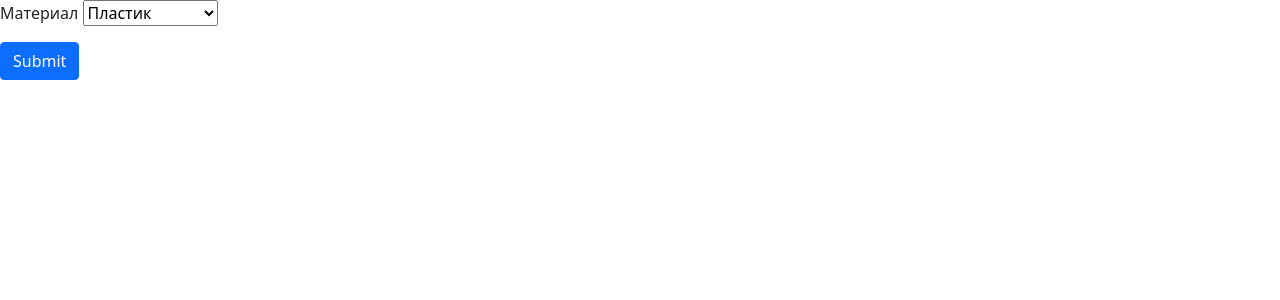
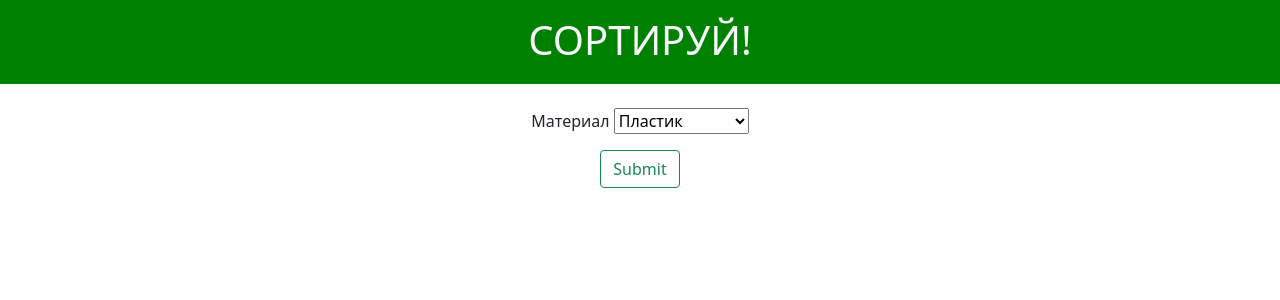
Before and after one commit to 5BytesHack/greensort, a Flask app: page /map/ in a window 1280 px wide. Shown: the top 300 px of the page. Run offline with Flask 2, Linux system fonts and the light colour scheme.

Commit message:
Пара фиксов

```diff
--- a/backend_with_ui/app.py
+++ b/backend_with_ui/app.py
@@ -8,7 +8,7 @@ app = Flask(__name__)
 
 @app.route("/", methods=['get'])
 def index():
-    render_template('index.html')
+    return render_template('index.html')
 
 
 @app.route("/map/", methods=['post', 'get'])
--- a/backend_with_ui/templates/map.html
+++ b/backend_with_ui/templates/map.html
@@ -30,9 +30,15 @@
 
 </head>
 
-<body>
+<body class="text-center">
+    <header class="text-light pb-1 pt-2" style="background-color: green; width: 100%;">
+        <a class="nav-link text-light" href="/"><h1>СОРТИРУЙ!</h1></a>
+	</header>
+    <br>
     {% if form %}
-    <div id="map" style="width: 600px; height: 400px"></div>
+        <div class="container">
+            <div id="map" class="col-12 pt-2 align-center" style="align: center; width: 100%; height: 600px"></div>
+        </div>
     {% else %}
     <form action="" method="post">
         <p>
@@ -43,7 +49,7 @@
                 {% endfor %}
             </select>
         </p>
-        <input class="btn btn-primary"  type="submit">
+        <input class="btn btn-outline-success"  type="submit">
     </form>
     {% endif %}
 </body>
```
Also changed, not shown: backend_with_ui/templates/index.html (+6 -4 lines), backend_with_ui/templates/mapn.html (+7 -3 lines).
